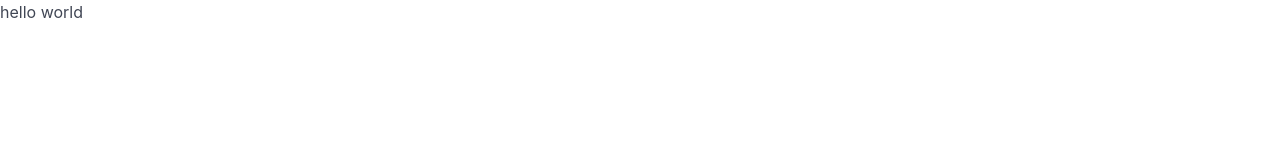
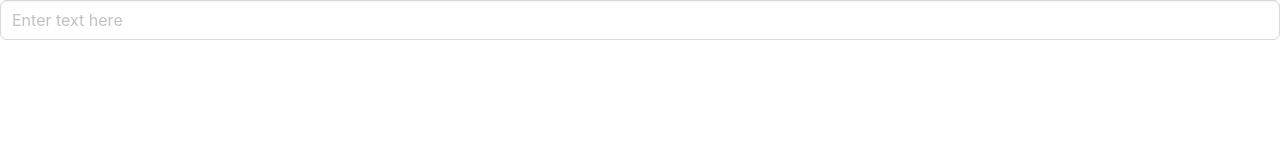
Before and after one commit to Docarchi/RebusGridCreator, a React (Vite) app: page / in a window 1280 px wide. Shown: the top 160 px of the page. Built offline with nearby package versions, Linux system fonts and the light colour scheme.

Commit message:
push test

```diff
--- a/src/App.jsx
+++ b/src/App.jsx
@@ -1,7 +1,7 @@
 function App() {
-  return <>
-    <p>hello world</p>
-  </>
+  return <div>
+    <input type="text" className="input" placeholder="Enter text here"/>
+  </div>
 }
 
 export default App
```
